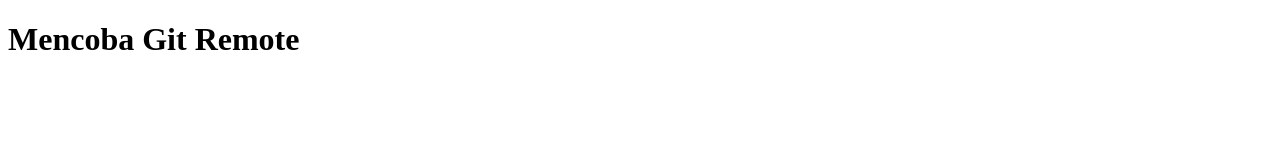
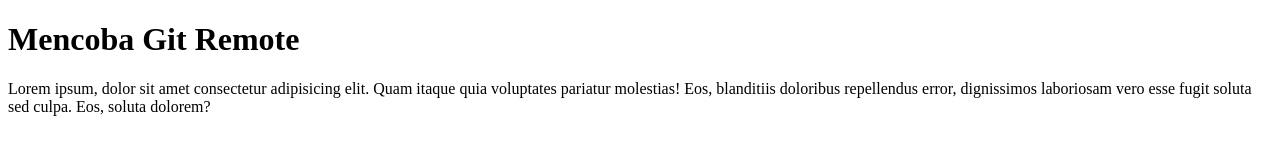
Before and after one commit to siswanto173/git-test, a plain HTML site: page index.html in a window 1280 px wide. Drawn offline with Linux system fonts and the light colour scheme.

Commit message:
menambahkan paragraf

```diff
--- a/index.html
+++ b/index.html
@@ -7,5 +7,11 @@
   </head>
   <body>
     <h1>Mencoba Git Remote</h1>
+    <p>
+      Lorem ipsum, dolor sit amet consectetur adipisicing elit. Quam itaque quia
+      voluptates pariatur molestias! Eos, blanditiis doloribus repellendus
+      error, dignissimos laboriosam vero esse fugit soluta sed culpa. Eos,
+      soluta dolorem?
+    </p>
   </body>
 </html>
```
